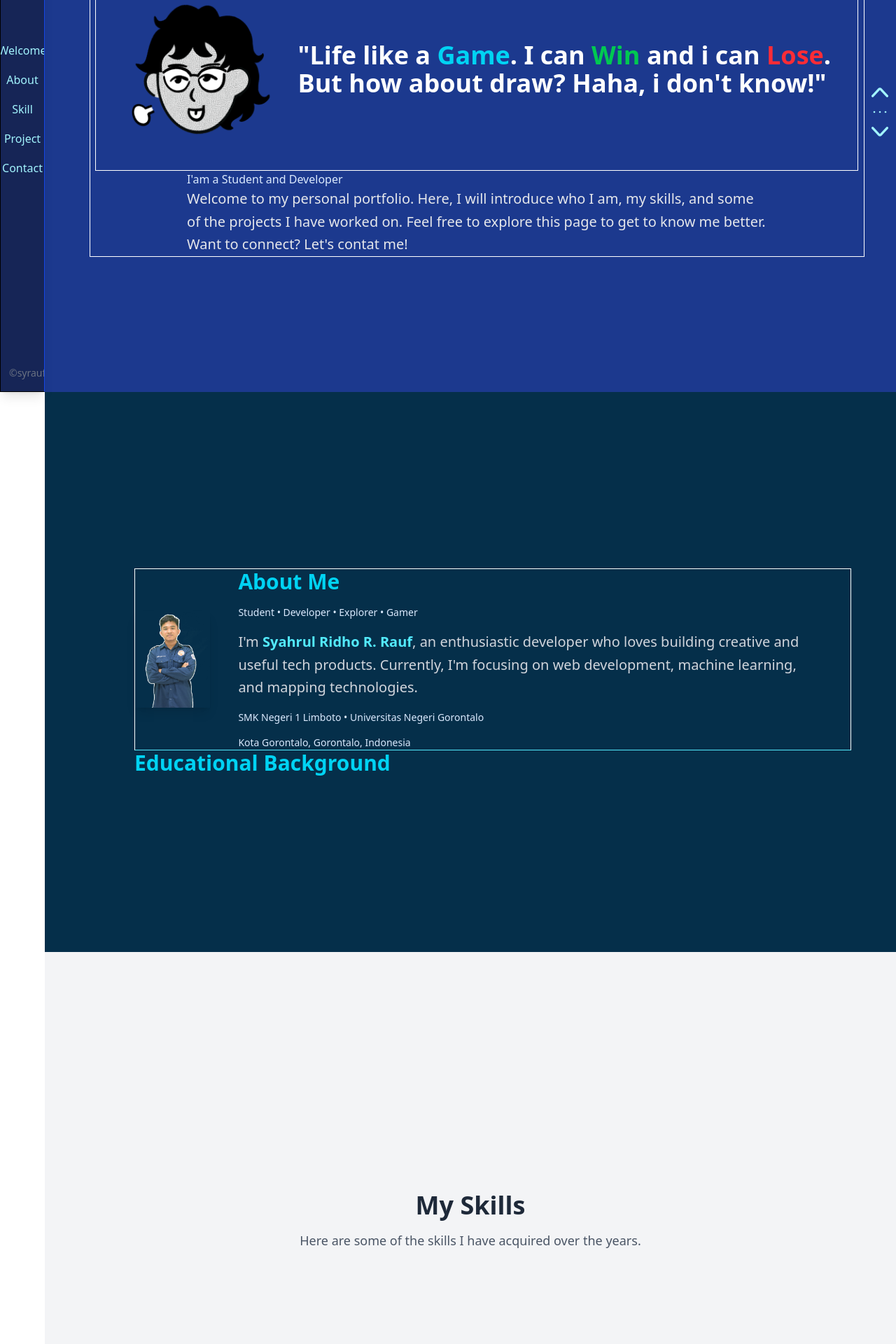
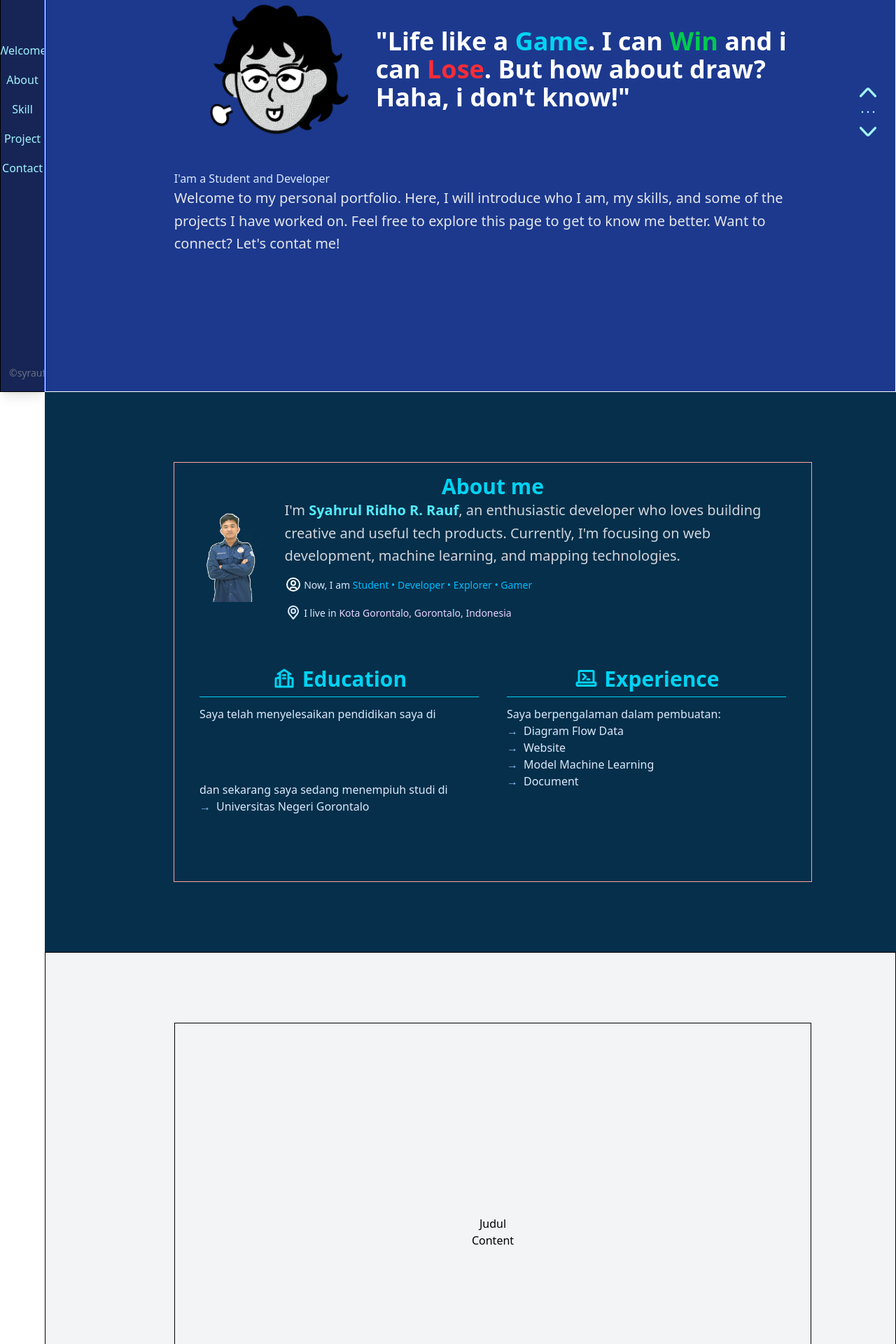
Before and after one commit to syrauff/porto-syrauff, a Vue app: page / in a window 1280 px wide. Shown: the part 240-2160 px from the top of the page at 70% size. Built offline with nearby package versions, Linux system fonts and the light colour scheme.

Commit message:
nambah dikit

```diff
--- a/src/App.vue
+++ b/src/App.vue
@@ -15,7 +15,7 @@ import ContactSection from './components/ContactSection.vue'
     <Sidebar />
 
     <!-- Konten utama -->
-    <main class="ml-16 w-full text-gray-900">
+    <main class="ml-16 w-full">
       <section id="welcome">
         <WelcomeSection />
       </section>
--- a/src/components/AboutSection.vue
+++ b/src/components/AboutSection.vue
@@ -4,26 +4,76 @@ import photo from '../assets/foto.png'
 </script>
 
 <template>
-<div id="about" class="bg-sky-950 h-screen flex flex-col justify-center text-white py-16 lg:px-16 ">
-  <div class="ml-16 flex flex-col lg:flex-row items-center border border-b-cyan-300">
+<div id="about" class="flex items-center justify-center h-screen bg-sky-950 text-white">
+  <div class="ml-16 flex flex-col  w-3/4 h-3/4 border p-4 border-red-300">
+  <div class="flex justify-center items-center">
+    <h2 class="text-3xl font-bold text-cyan-400">About me</h2>
+  </div>
     <!-- Foto / Ilustrasi -->
+    <div class="flex">
     <div class="">
-      <img :src="photo" alt="My Photo" class="w-60 object-cover shadow-lg hover:scale-105 transition duration-300">
+      <img :src="photo" alt="My Photo" class="w-60 m-4 object-cover hover:scale-105 transition duration-300">
     </div>
+    <!-- Konten About -->
+    <div class="flex flex-col px-10 gap-3">
 
-    <!-- Konten About -->
-    <div class="flex flex-col px-10 gap-4">
-      <h2 class="text-3xl font-bold text-cyan-400">About Me</h2>
-      <p class="text-blue-100 text-sm">Student • Developer • Explorer • Gamer</p>
       <p class="text-gray-300 leading-relaxed text-xl">
         I'm <span class="text-cyan-300 font-semibold">Syahrul Ridho R. Rauf</span>, an enthusiastic developer who loves building creative and useful tech products. Currently, I'm focusing on web development, machine learning, and mapping technologies.
       </p>
-      <p class="text-blue-100 text-sm">SMK Negeri 1 Limboto • Universitas Negeri Gorontalo</p>
-      <p class="text-blue-100 text-sm">Kota Gorontalo, Gorontalo, Indonesia</p>
+      <p class="text-blue-100 text-sm">
+        <svg class="inline mb-1 w-6 h-6 text-white" aria-hidden="true" xmlns="http://www.w3.org/2000/svg" width="24" height="24" fill="none" viewBox="0 0 24 24">
+          <path stroke="currentColor" stroke-linecap="round" stroke-linejoin="round" stroke-width="2" d="M12 21a9 9 0 1 0 0-18 9 9 0 0 0 0 18Zm0 0a8.949 8.949 0 0 0 4.951-1.488A3.987 3.987 0 0 0 13 16h-2a3.987 3.987 0 0 0-3.951 3.512A8.948 8.948 0 0 0 12 21Zm3-11a3 3 0 1 1-6 0 3 3 0 0 1 6 0Z"/>
+        </svg>
+        Now, I am <span class="text-sky-400">Student • Developer • Explorer • Gamer</span>
+      </p>
+
+      <p class="text-blue-100 text-sm">
+        <svg class="inline mb-1 w-6 h-6text-white" aria-hidden="true" xmlns="http://www.w3.org/2000/svg" width="24" height="24" fill="none" viewBox="0 0 24 24">
+          <path stroke="currentColor" stroke-linecap="round" stroke-linejoin="round" stroke-width="2" d="M12 13a3 3 0 1 0 0-6 3 3 0 0 0 0 6Z"/>
+          <path stroke="currentColor" stroke-linecap="round" stroke-linejoin="round" stroke-width="2" d="M17.8 13.938h-.011a7 7 0 1 0-11.464.144h-.016l.14.171c.1.127.2.251.3.371L12 21l5.13-6.248c.194-.209.374-.429.54-.659l.13-.155Z"/>
+        </svg>
+
+        I live in <span class="text-purple-200">Kota Gorontalo, Gorontalo, Indonesia</span>
+        </p>
     </div>
   </div>
-  <div class="ml-16 max-w-screen flex flex-col lg:flex-row items-center">
-    <h2 class="text-3xl font-bold text-cyan-400">Educational Background</h2>
+  <div class="flex mt-15">
+    <div class="flex px-5 flex-col w-1/2">
+      <h2 class="text-3xl font-bold text-cyan-400 text-center mb-3 border-b">
+        <svg class="inline w-9 h-9 mb-2" aria-hidden="true" xmlns="http://www.w3.org/2000/svg" width="24" height="24" fill="none" viewBox="0 0 24 24">
+          <path stroke="currentColor" stroke-linecap="round" stroke-linejoin="round" stroke-width="2" d="M8 20v-9l-4 1.125V20h4Zm0 0h8m-8 0V6.66667M16 20v-9l4 1.125V20h-4Zm0 0V6.66667M18 8l-6-4-6 4m5 1h2m-2 3h2"/>
+        </svg>
+        Education
+      </h2>
+      <p class="text-blue-100">
+        Saya telah menyelesaikan pendidikan saya di
+      </p>
+      <ul class="list-inside text-blue-100 invisible">
+        <li class="before:content-['→'] before:mr-2 before:text-blue-300">SD Muhammadiyah Kota Utara</li>
+        <li class="before:content-['→'] before:mr-2 before:text-blue-300">MTs. Negeri 1 Kota Gorontalo</li>
+        <li class="before:content-['→'] before:mr-2 before:text-blue-300">MAN Insan Cendekia Gorontalo</li>
+      </ul>
+      <p class="text-blue-100 mt-3">dan sekarang saya sedang menempiuh studi di</p>
+      <ul class="list-inside text-blue-100">
+        <li class="before:content-['→'] before:mr-2 before:text-blue-300">Universitas Negeri Gorontalo</li>
+      </ul>
+    </div>
+    <div class="flex px-5 flex-col w-1/2">
+      <h2 class="text-3xl font-bold text-cyan-400 text-center mb-3 border-b">
+        <svg class="inline w-9 h-9 mb-2" aria-hidden="true" xmlns="http://www.w3.org/2000/svg" width="24" height="24" fill="none" viewBox="0 0 24 24">
+          <path stroke="currentColor" stroke-linecap="round" stroke-linejoin="round" stroke-width="2" d="M5.35709 16V5.78571c0-.43393.34822-.78571.77777-.78571H18.5793c.4296 0 .7778.35178.7778.78571V16M5.35709 16h-1c-.55229 0-1 .4477-1 1v1c0 .5523.44771 1 1 1H20.3571c.5523 0 1-.4477 1-1v-1c0-.5523-.4477-1-1-1h-1M5.35709 16H19.3571M9.35709 8l2.62501 2.5L9.35709 13m4.00001 0h2"/>
+        </svg>
+        Experience
+      </h2>
+      <p class="text-blue-100">Saya berpengalaman dalam pembuatan:</p>
+      <ul class="list-inside text-blue-100">
+        <li class="before:content-['→'] before:mr-2 before:text-blue-300">Diagram Flow Data</li>
+        <li class="before:content-['→'] before:mr-2 before:text-blue-300">Website</li>
+        <li class="before:content-['→'] before:mr-2 before:text-blue-300">Model Machine Learning</li>
+        <li class="before:content-['→'] before:mr-2 before:text-blue-300">Document</li>
+      </ul>
+    </div>
+  </div>
   </div>
 </div>
 </template>
--- a/src/components/Sidebar.vue
+++ b/src/components/Sidebar.vue
@@ -35,6 +35,19 @@ function toggleSidebar() {
                 &copy; 2025 <a href="https://github.com/syrauff" class="hover:underline">syrauff</a>. All Rights Reserved.
             </p>
         </div>
+
+    </div>
+    <div class="fixed h-screen z-50 top-0 right-0 flex flex-col justify-center items-center w-20 ">
+        <svg class="w-6 h-6 text-cyan-200 hover:mb-3 hover:w-8 hover:h-8 hover:animate-bounce " aria-hidden="true" xmlns="http://www.w3.org/2000/svg" fill="none" viewBox="0 0 14 8">
+        <path stroke="currentColor" stroke-linecap="round" stroke-linejoin="round" stroke-width="2" d="M13 7 7.674 1.3a.91.91 0 0 0-1.348 0L1 7"/>
+        </svg>
+        <svg class="w-8 h-8 text-cyan-200" aria-hidden="true" xmlns="http://www.w3.org/2000/svg" width="24" height="24" fill="none" viewBox="0 0 24 24">
+            <path stroke="currentColor" stroke-linecap="round" stroke-width="2" d="M6 12h.01m6 0h.01m5.99 0h.01"/>
+        </svg>
+
+        <svg class="w-6 h-6 text-cyan-200 hover:mt-3 hover:w-8 hover:h-8 hover:animate-bounce " aria-hidden="true" xmlns="http://www.w3.org/2000/svg" fill="none" viewBox="0 0 14 8">
+            <path stroke="currentColor" stroke-linecap="round" stroke-linejoin="round" stroke-width="2" d="m1 1 5.326 5.7a.909.909 0 0 0 1.348 0L13 1"/>
+        </svg>
     </div>
 
 </div>
--- a/src/components/SkillSection.vue
+++ b/src/components/SkillSection.vue
@@ -5,15 +5,13 @@ defineProps(['items'])
 </script>
 
 <template>
-  <div id="skill" class="flex flex-col items-center justify-center min-h-screen bg-gray-100 dark:bg-gray-900">
-    <h1 class="text-4xl font-bold text-gray-800 dark:text-white">My Skills</h1>
-    <p class="mt-4 text-lg text-gray-600 dark:text-gray-400">
-      Here are some of the skills I have acquired over the years.
-    </p>
-    <div class="mt-8 grid grid-cols-1 sm:grid-cols-2 lg:grid-cols-3 gap-4">
-      <div v-for="item in items" :key="item.id" class="bg-white dark:bg-gray-800 p-4 rounded shadow">
-        <h2 class="text-xl font-semibold text-gray-800 dark:text-white">{{ item.name }}</h2>
-        <p class="mt-2 text-gray-600 dark:text-gray-400">{{ item.description }}</p>
+  <div id="skill" class="flex items-center border justify-center h-screen bg-gray-100 dark:bg-gray-900">
+    <div class="ml-16 flex flex-col items-center justify-center border w-3/4 h-3/4 bg-gray-100 dark:bg-gray-900">
+      <div>
+        Judul
+      </div>
+      <div>
+        Content
       </div>
     </div>
   </div>
--- a/src/components/WelcomeSection.vue
+++ b/src/components/WelcomeSection.vue
@@ -7,35 +7,24 @@ defineProps(['items'])
 </script>
 
 <template>
-  <div id="welcome" class="min-h-screen flex items-center bg-blue-900">
-    <div class="ml-16 flex flex-col  justify-center text-white border">
-    <div class="flex h-full mx-auto items-stretch border">
+  <div id="welcome" class="flex items-center  justify-center h-screen bg-blue-900 border border-white">
+    <div class="ml-16 flex flex-col justify-center w-3/4 h-3/4 text-white">
+      <div class="flex ">
           <img :src="faceicon" class="h-72 transition-transform duration-300 hover:scale-x-[-1]" alt="" >
           <div class="relative flex flex-col justify-center items-center w-dvh">
             <p class="text-lg mt-2 absolute top-0 left-0">Hello, I'm <span class="text-cyan-400">Syahrul...</span></p>
             <h1 class="text-4xl font-bold">"Life like a <span class="text-cyan-400 ">Game</span>. I can <span class="text-green-500">Win</span> and i can <span class="text-red-500">Lose</span>. But how about draw? Haha, i don't know!"</h1>
           </div>
       </div>
-    <div class="h-full mx-auto w-9/12 items-stretch">
+      <div class="">
           <p class="text-blue-100">I'am a Student and Developer</p>
           <p class="text-xl text-gray-200 leading-relaxed">
               Welcome to my personal portfolio. Here, I will introduce who I am, my skills, and some of the projects I have worked on. Feel free to explore this page to get to know me better. Want to connect? Let's contat me!
           </p>
       </div>
+    </div>
 
-    </div>
-    <div class="flex flex-col justify-center items-center w-20">
-      <svg class="w-6 h-6 text-cyan-200 hover:mb-3 hover:w-8 hover:h-8 hover:animate-bounce " aria-hidden="true" xmlns="http://www.w3.org/2000/svg" fill="none" viewBox="0 0 14 8">
-      <path stroke="currentColor" stroke-linecap="round" stroke-linejoin="round" stroke-width="2" d="M13 7 7.674 1.3a.91.91 0 0 0-1.348 0L1 7"/>
-      </svg>
-      <svg class="w-8 h-8 text-cyan-200" aria-hidden="true" xmlns="http://www.w3.org/2000/svg" width="24" height="24" fill="none" viewBox="0 0 24 24">
-        <path stroke="currentColor" stroke-linecap="round" stroke-width="2" d="M6 12h.01m6 0h.01m5.99 0h.01"/>
-      </svg>
 
-      <svg class="w-6 h-6 text-cyan-200 hover:mt-3 hover:w-8 hover:h-8 hover:animate-bounce " aria-hidden="true" xmlns="http://www.w3.org/2000/svg" fill="none" viewBox="0 0 14 8">
-        <path stroke="currentColor" stroke-linecap="round" stroke-linejoin="round" stroke-width="2" d="m1 1 5.326 5.7a.909.909 0 0 0 1.348 0L13 1"/>
-      </svg>
-    </div>
   </div>
 </template>
 
```
Lines whose indentation alone changed are shown as unchanged.
